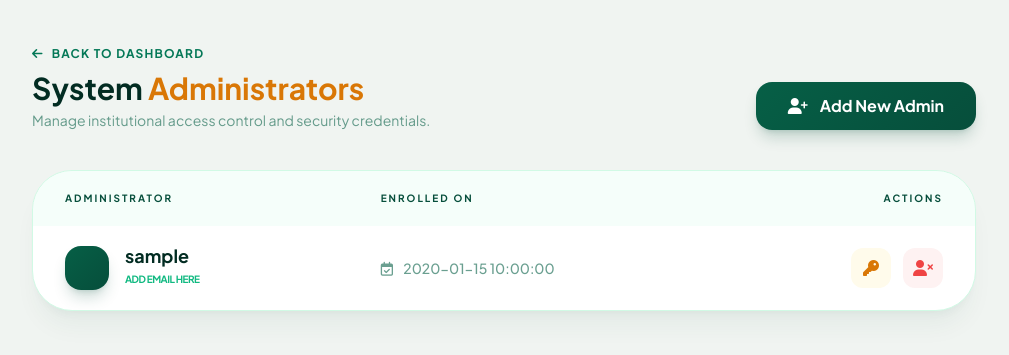
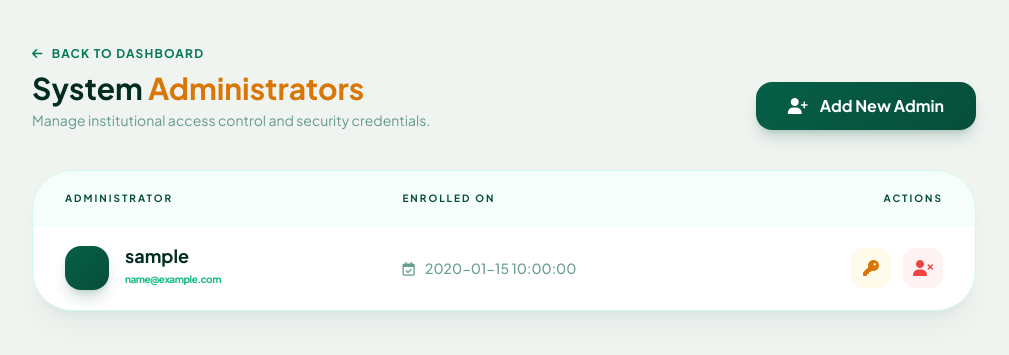
Before and after one commit to PercyLeinad/smart-attendance, a FastAPI app: template templates/masters.html in a window 1280 px wide. Shown: the top 355 px of the page, without its empty margins (136-1145 px from the left). Run offline with FastAPI, Linux system fonts and the light colour scheme; the template is opened without the code that fills it: most values are stand-ins (such as "Sample title", 1, 10 or a date in 2020); some libraries are stand-ins or nearby versions.

Commit message:
feat: include email in the admin masters list and update display in the template

```diff
--- a/app/api/v1/auth.py
+++ b/app/api/v1/auth.py
@@ -113,7 +113,7 @@ async def masters_page(request: Request, admin: str = Depends(is_admin)):
     with engine.connect() as conn:
         # We don't select the password for the UI
         admins = conn.execute(
-            text("SELECT username,created_at FROM masters ORDER BY created_at DESC")
+            text("SELECT username,created_at,email FROM masters ORDER BY created_at DESC")
         ).mappings().all()
 
     return templates.TemplateResponse("masters.html", {
--- a/templates/masters.html
+++ b/templates/masters.html
@@ -89,8 +89,8 @@
                                 <span class="block font-bold text-emerald-950 text-lg leading-none">
                                     {{ master.username }}
                                 </span>
-                                <span class="text-[10px] font-bold text-emerald-500 uppercase tracking-tighter">
-                                    Add email here
+                                <span class="text-[10px] font-bold text-emerald-500 lowercase tracking-tighter">
+                                    {{ master.email }}
                                 </span>
                             </div>
                         </div>
```
